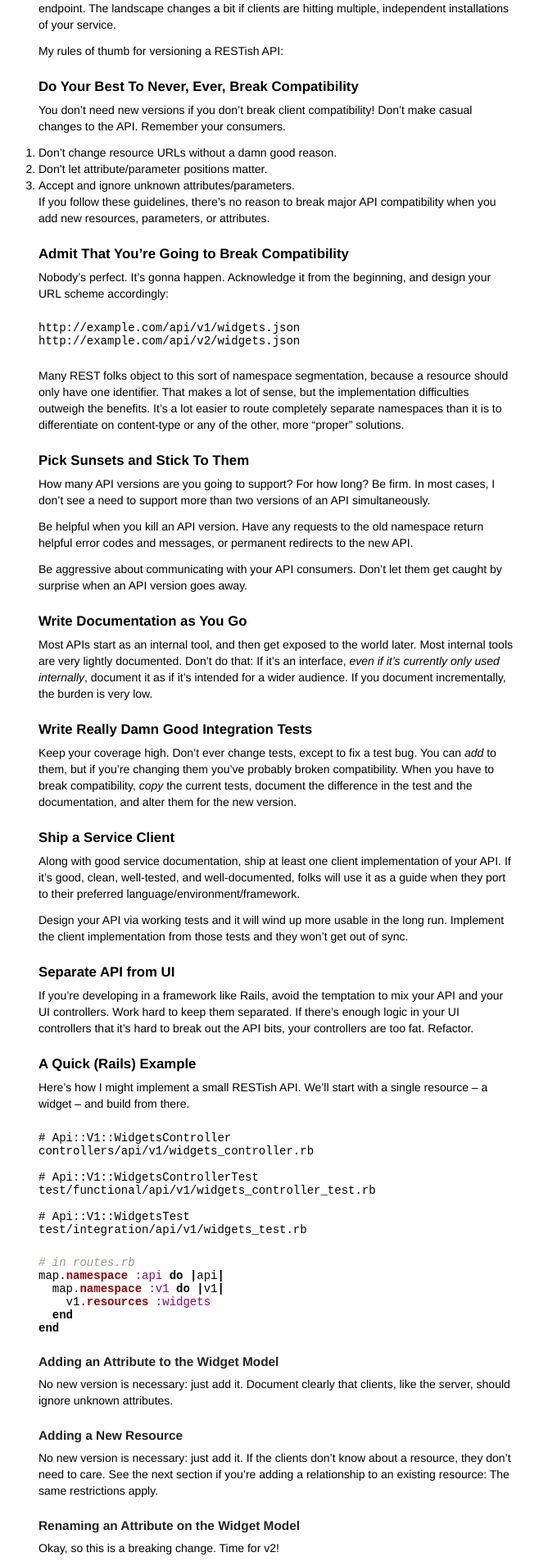
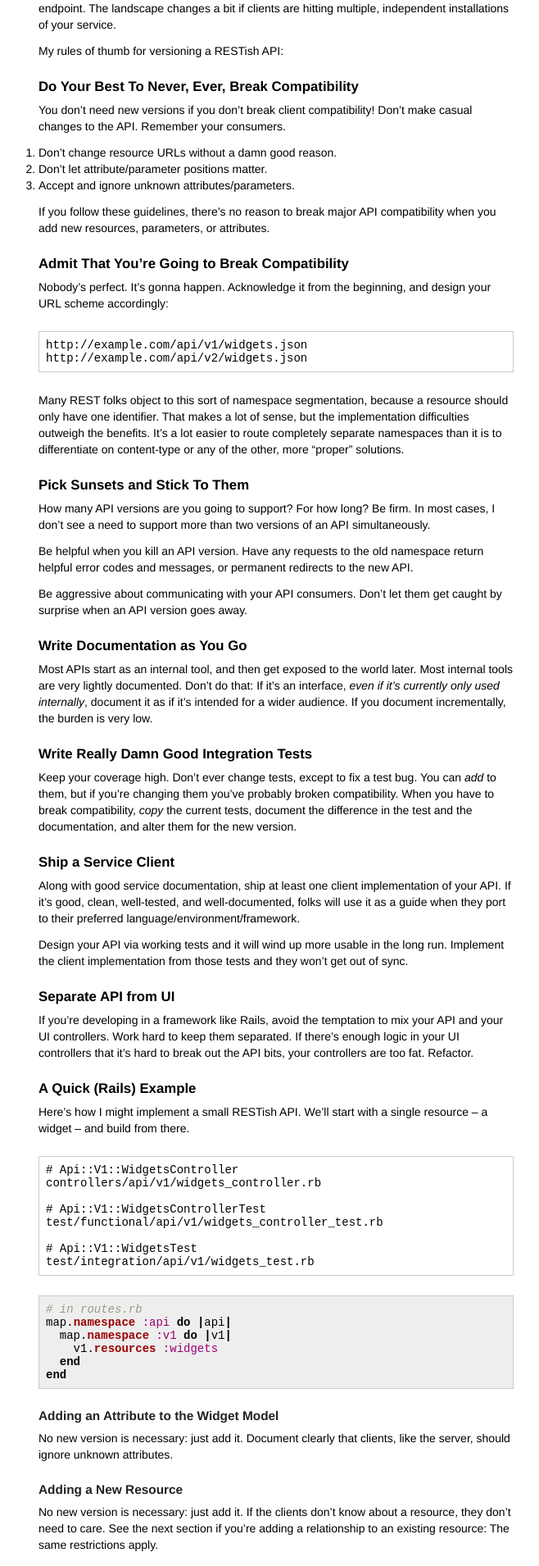
Before and after one commit to jbarnette/jbarnette.github.com, a Jekyll site: the page built from _posts/2009-04-07-http-apis.markdown, in a window 1280 px wide. Shown: the part 355-2265 px from the top of the page at 82% size, without its empty margins (303-961 px from the left). Built offline with Jekyll 4.4.1, drawn with Linux system fonts in a browser that asks for light colours; nearby versions of some CDN libraries; Markdown is read by kramdown in place of the engine named in the settings.

Commit message:
Whee, config! Made source a bit easier to read.

```diff
--- a/_config.yml
+++ b/_config.yml
@@ -1,4 +1,3 @@
 auto: true
-markdown: rdiscount
 pygments: true
 server: true
--- a/css/screen.css
+++ b/css/screen.css
@@ -43,13 +43,21 @@ li {
     line-height: 20px;
 }
 
+ol, ul {
+    margin-top: 12px;
+    margin-bottom: 12px;
+}
+
 p {
     line-height: 20px;
     margin-bottom: 12px;
 }
 
 pre {
+    border: 1px solid #ccc;
+    background: #eee;
     margin: 24px 0;
+    padding: 8px;
 }
 
 ul {
```
